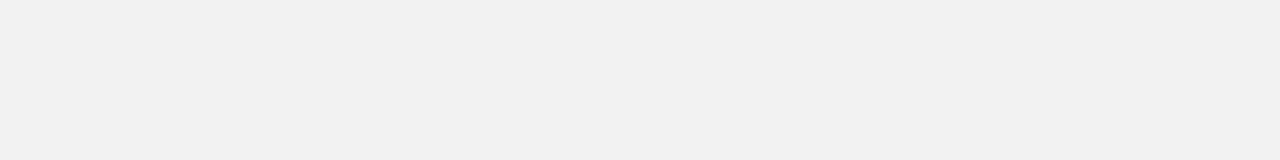
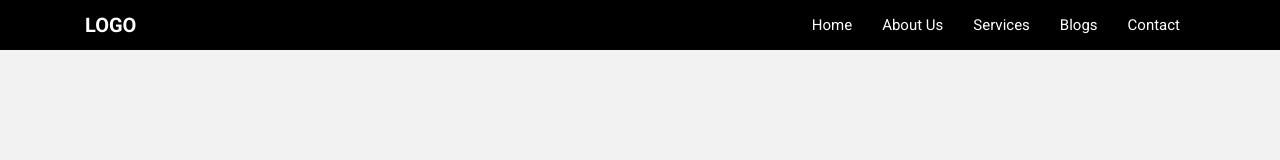
Before and after one commit to muhammadidreesshaikh/1st-step, a plain HTML site: page index.html in a window 1280 px wide. Drawn offline with Linux system fonts and the light colour scheme.

Commit message:
header style added

```diff
--- a/css/style.css
+++ b/css/style.css
@@ -23,3 +23,39 @@ p, h1 ,h2 ,h3, h4, h5, h6 {
 a{
     text-decoration: none !important;
 }
+
+/* index.html-styling */
+
+.top-bar{
+    background-color: black;
+    padding: 10px 0;
+}
+
+.top-bar .logo{
+
+}
+
+.top-bar a{
+    color: white;
+    font-size: 20px;
+    font-weight: 600;
+}
+
+.top-bar .nav-bar{
+    padding-top: 3px;
+}
+
+.top-bar .nav-bar ul{
+    display: flex;
+    margin-bottom: 0;
+    list-style: none;
+    padding-left: 0;
+    float: right;
+}
+
+.top-bar .nav-bar li a{
+    color: white;
+    font-size: 15px;
+    padding: 0 15px;
+    font-weight: unset;
+}
--- a/index.html
+++ b/index.html
@@ -18,6 +18,33 @@
 </head>
 <body>
 
+    <div class="top-bar">
+        <div class="container">
+            <div class="row">
+
+                <div class="col-4">
+                    <div class="logo">
+                        <a href="#">LOGO</a>
+                    </div>
+                </div>
+
+                <div class="col-8">
+                    <div class="nav-bar">
+                        <ul>
+                            <li><a href="#">Home</a></li>
+                            <li><a href="#">About Us</a></li>
+                            <li><a href="#">Services</a></li>
+                            <li><a href="#">Blogs</a></li>
+                            <li><a href="#">Contact</a></li>
+                        </ul>
+                    </div>
+                </div>
+
+            </div>
+        </div>
+    </div>
+
+
 
 
 
```
